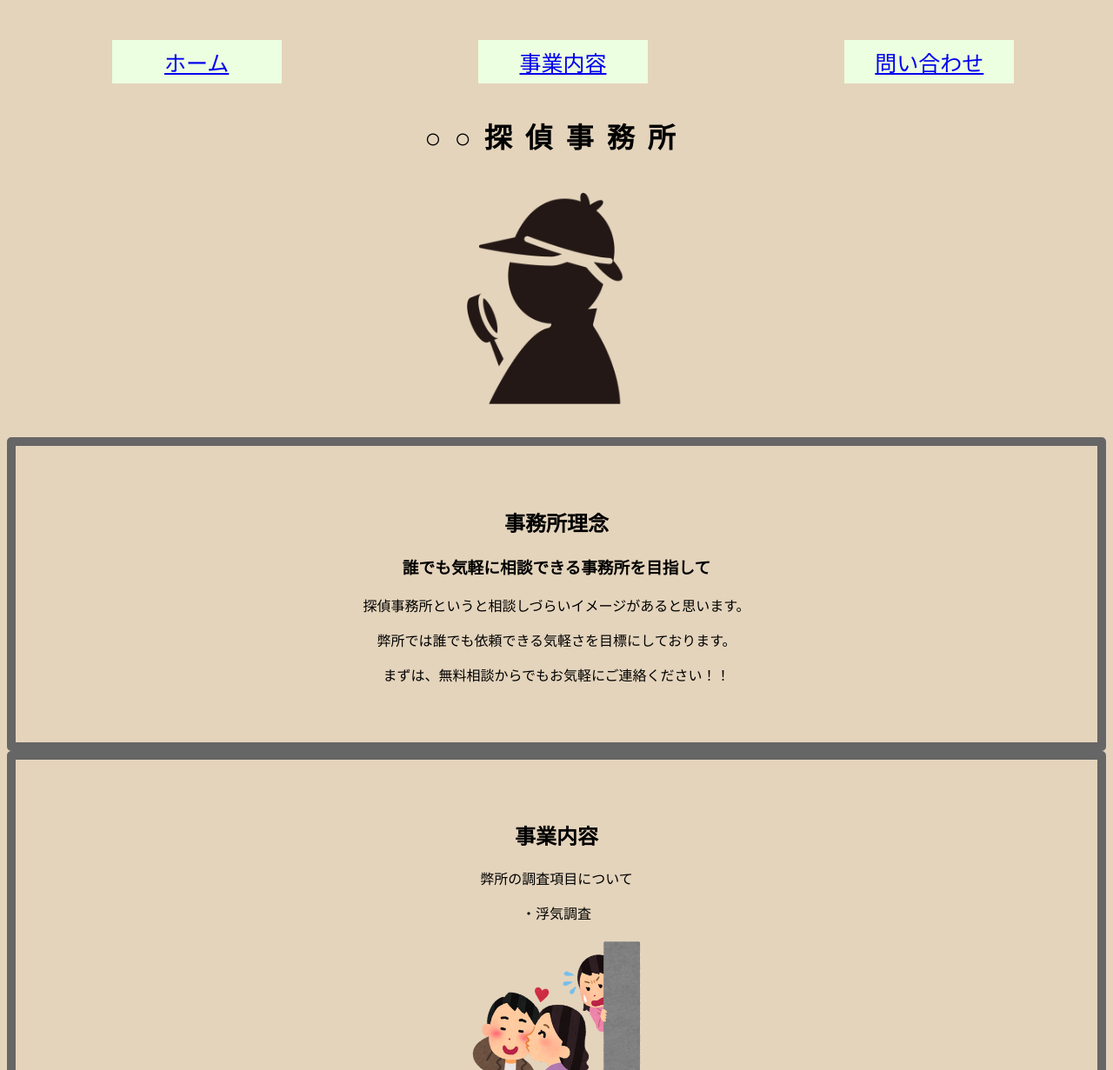
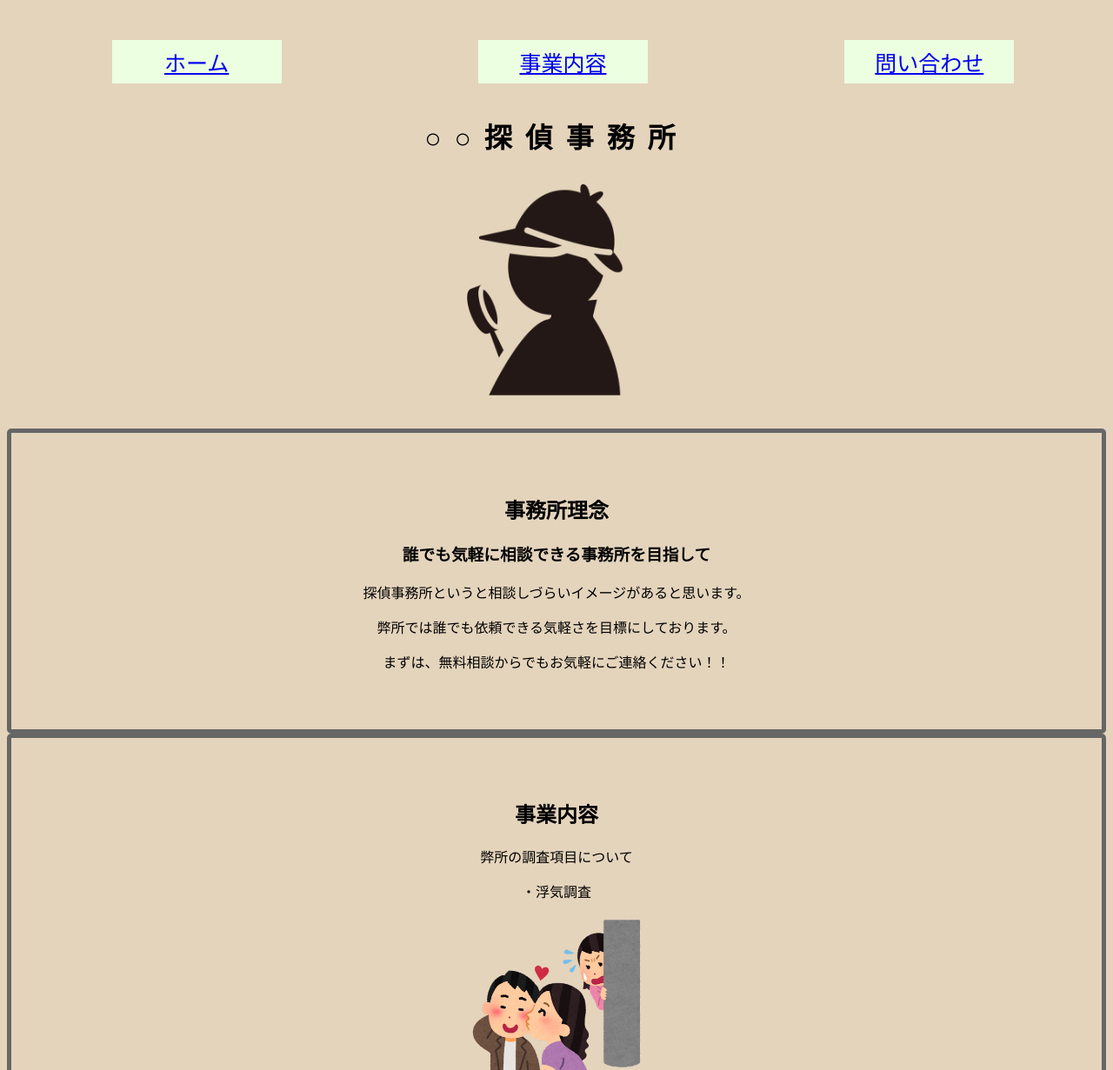
Before and after one commit to mamonnparm/homepage, a plain HTML site: page index.html in a window 1280 px wide. Shown: the top 1231 px of the page at 87% size. Drawn offline with Linux system fonts and the light colour scheme.

Commit message:
secondcommit(2)

```diff
--- a/index.html
+++ b/index.html
@@ -4,19 +4,6 @@
   <meta charset="UTF-8">
   <title>○○探偵事務所</title>
   <link rel="stylesheet" href="stylesheet.css">
-  <style>
-    section {
-        border-width: 10px;
-        border-color: rgb(102, 102, 102);
-        border-style: solid;
-        border-radius: 5px;
-        padding: 50px;
-          }
-    body {
-      text-align:center;
-
-    }
-    </style>
   </head>
   <body>
     <header>
--- a/stylesheet.css
+++ b/stylesheet.css
@@ -1,22 +1,29 @@
 @charset "UTF-8";
 body  {
-background-color:#e4d4bc;
-font-family: "Avenir Next"
-
+  background-color:#e4d4bc;
+  font-family: "Avenir Next";
+  text-align:center;
 }
 
-.img{
-  width:"5px";
-  height:"5px";
-}
-
-h1 {
-  font-weight:nomal;
-  padding-bottom:10px;
+header h1{
+  font-weight:bolder;
   text-align:center;
   position:relative;
   margin: 0 0 10px 0;
   letter-spacing: 15px;
+}
+
+header img{
+  padding:10px 0;
+}
+
+
+section {
+  border-width: 5px;
+  border-color: rgb(102, 102, 102);
+  border-style: solid;
+  border-radius: 5px;
+  padding: 50px;
 }
 
 .field{
```
Also changed, not shown: contact.html (+1 -0 lines).
